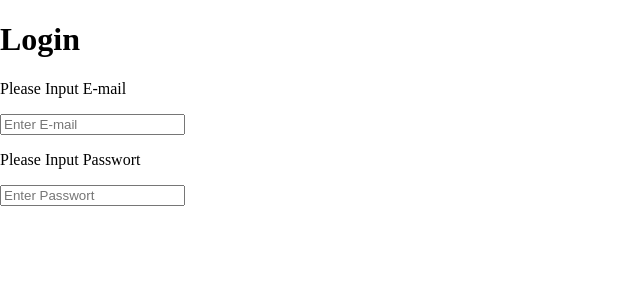
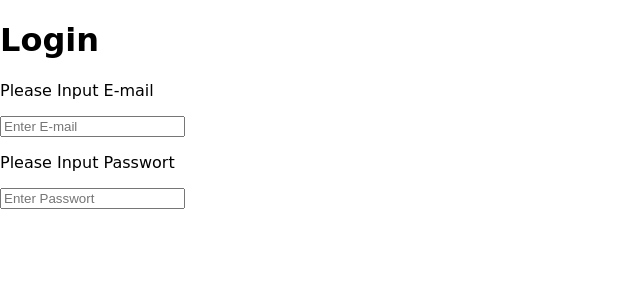
Before and after one commit to OsmanSa20/BitByByte, a Vue app in the folder BadUX/: page /login in a window 1280 px wide. Shown: the top 300 px of the page, without its empty margins (0-640 px from the left). Built offline with nearby package versions, Linux system fonts and the light colour scheme.

Commit message:
Fix Comic Sans

```diff
--- a/BadUX/src/views/LoginPage.vue
+++ b/BadUX/src/views/LoginPage.vue
@@ -25,8 +25,8 @@ export default defineComponent({
 </script>
 
 <style scoped>
-h1, .input-container {
-  font-family: Comic Sans;
+h1,p, .input-container {
+  font-family: "Comic Sans MS", "Comic Sans", cursive;
 }
 
 </style>
--- a/BadUX/tsconfig.app.json
+++ b/BadUX/tsconfig.app.json
@@ -1,5 +1,4 @@
 {
-  "extends": "@vue/tsconfig/tsconfig.dom.json",
   "include": ["env.d.ts", "src/**/*", "src/**/*.vue"],
   "exclude": ["src/**/__tests__/*"],
   "compilerOptions": {
```
